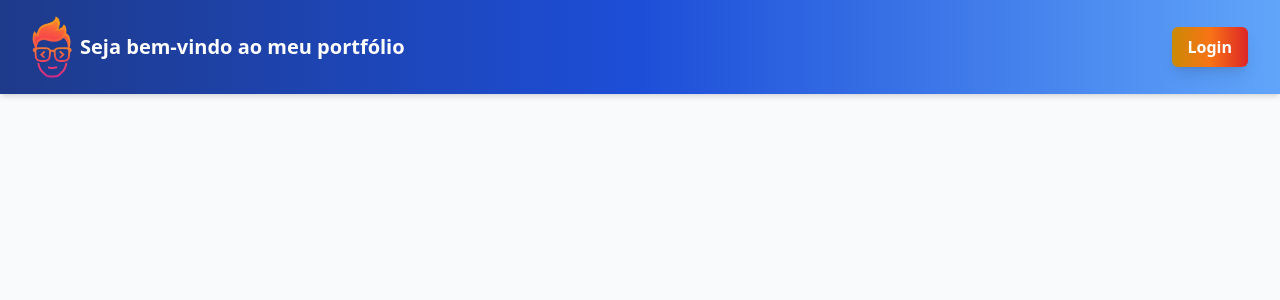
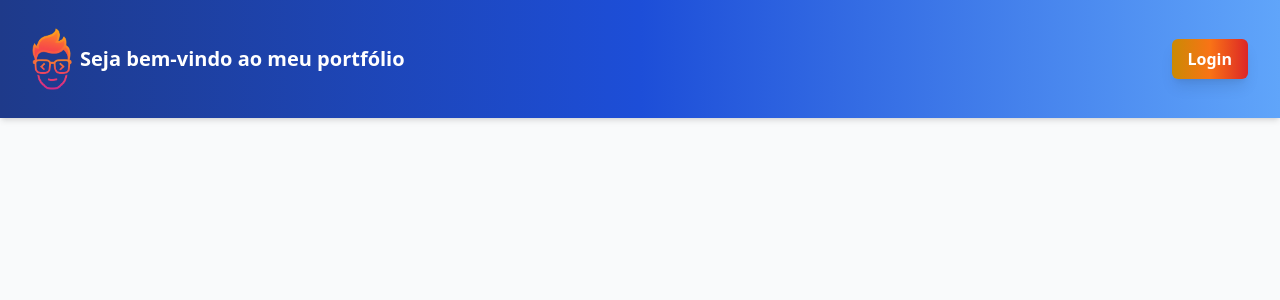
Before and after one commit to geovanecarvalho/my-portfolio, a React (Vite) app: page /#/ in a window 1280 px wide. Shown: the top 300 px of the page. Built offline with nearby package versions, Linux system fonts and the light colour scheme; no server answers.

Commit message:
add flex w-full justify-between

```diff
--- a/src/components/Admin/compMenuAdmin.tsx
+++ b/src/components/Admin/compMenuAdmin.tsx
@@ -20,7 +20,7 @@
 
   return (
     <nav className="bg-gradient-to-r from-blue-900 via-blue-700 to-blue-400 text-white p-4 relative">
-      <div className="max-w-7xl mx-auto px-4 py-3 flex items-center justify-between">
+      <div className="flex justify-between items-center w-full px-4 py-3">
         <div className="flex items-center text-white text-xl font-bold space-x-2">
           <img src={Logo} alt="Logo" className="w-10" />
           <span>{pageName}</span>
--- a/src/components/Home/compMenuHome.tsx
+++ b/src/components/Home/compMenuHome.tsx
@@ -35,7 +35,7 @@
 
   return (
     <nav className="bg-gradient-to-r from-blue-900 via-blue-700 to-blue-400 text-white p-4 shadow-md">
-      <div className="max-w-7xl mx-auto px-4 flex items-center justify-between">
+      <div className="flex justify-between items-center w-full px-4 py-3">
         {/* Logo e nome */}
         <div className="flex items-center space-x-2 text-xl font-bold">
           <img src={Logo} alt="Logo" className="w-10" />
```
